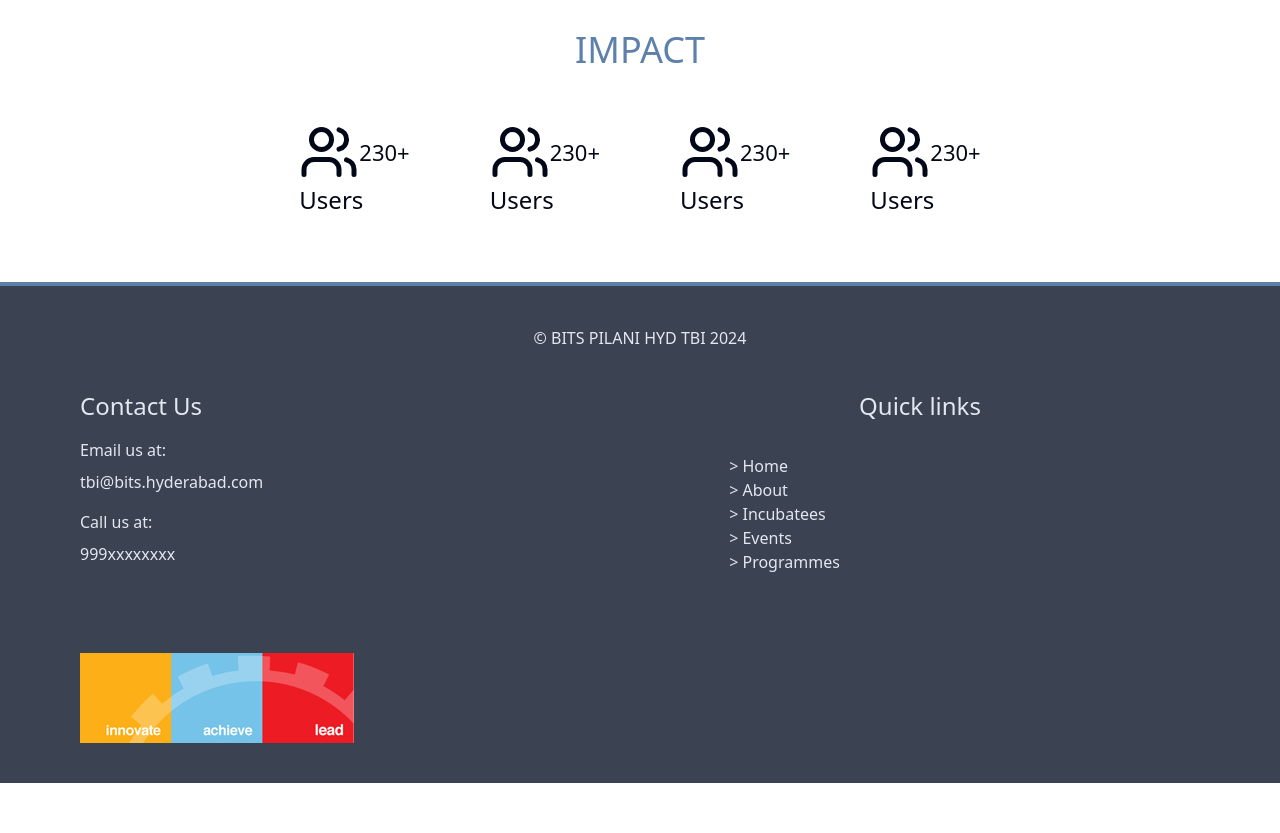
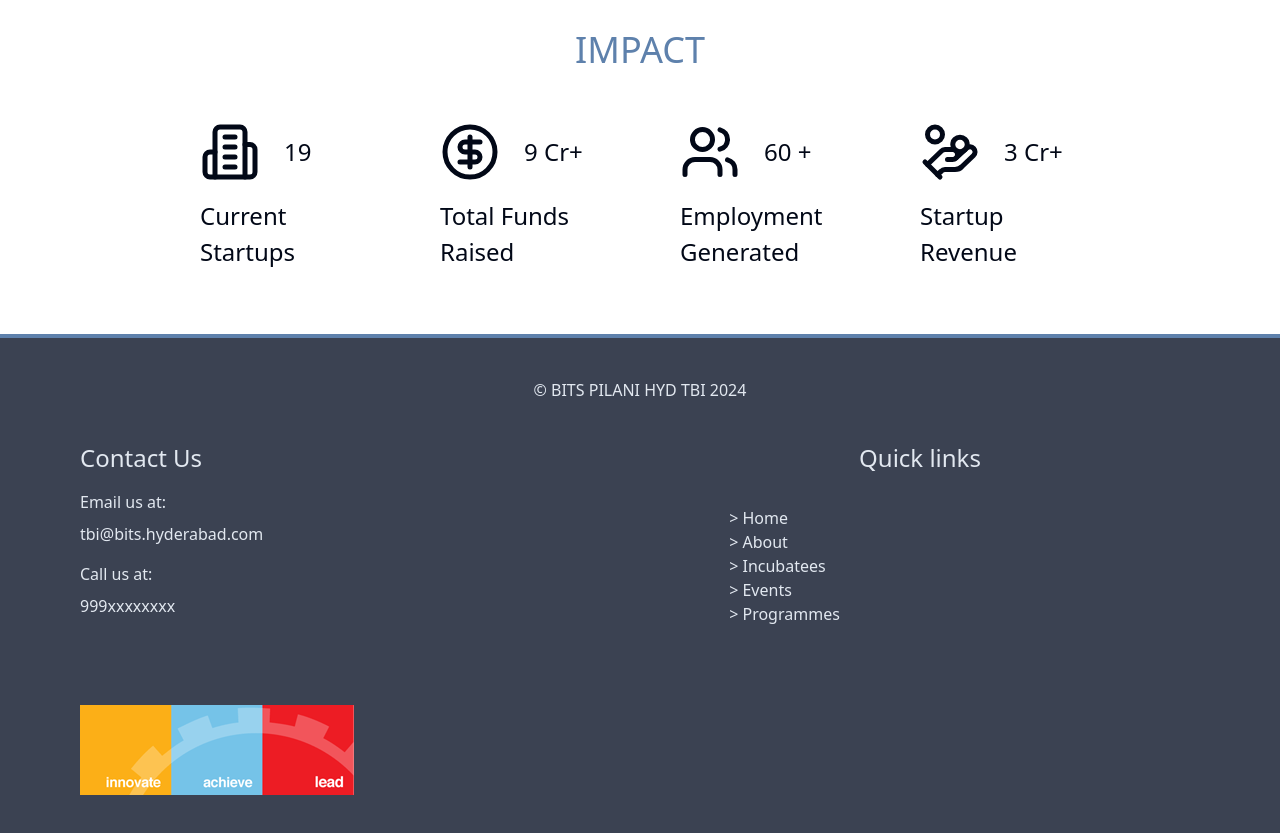
Before and after one commit to tbi-bphc/TBI-Website, an Astro site: page / in a window 1280 px wide. Shown: the part 2400-3233 px from the top of the page. Before the commit the page ends 3183 px from the top, so only its background shows below. Built offline with nearby package versions, Linux system fonts and the light colour scheme; Astro itself is replaced by a stand-in of ours; grey boxes are pictures that could not be loaded.

Commit message:
feat: add TBI statistics in impact

```diff
--- a/src/components/carousel/impact.tsx
+++ b/src/components/carousel/impact.tsx
@@ -1,18 +1,26 @@
 import { Users } from "lucide-react"
+import { Building2 } from "lucide-react"
+import { HandCoins } from "lucide-react"
+import { CircleDollarSign } from "lucide-react"
 
 interface ImpactItem {
     title:string,
     number:number,
+    icon: string,
+    text: string,
 }
 
-function ImpactItem( {title, number}:ImpactItem){
+function ImpactItem( {title, number, icon, text}:ImpactItem){
     return (
         <div>
-          <div style={{ display: "flex" }}>
-            <Users size={60} />
-            <p style={{ margin: "auto", fontSize: "22px" }}>230+</p>
+          <div className="flex mb-4">
+            {icon ==="Users"?<Users size={60} />:<></>}
+            {icon ==="Building2"?<Building2 size={60} />:<></>}
+            {icon ==="HandCoins"?<HandCoins size={60} />:<></>}
+            {icon ==="CircleDollarSign"?<CircleDollarSign size={60} />:<></>}
+            <p className="text-2xl my-auto ml-6">{number} {text}</p>
           </div>
-          <div style={{ fontSize: "24px" }}>Users</div>
+          <div style={{ fontSize: "24px" }}>{title}</div>
         </div>
     )
 }
@@ -20,10 +28,10 @@ function ImpactItem( {title, number}:ImpactItem){
 export function ImpactCarousel(){
     return(
         <div className="grid md:grid-cols-4 grid-cols-2 gap-10 md:gap-20">
-            <ImpactItem title="Users" number={60}/>
-            <ImpactItem title="Users" number={60}/>
-            <ImpactItem title="Users" number={60}/>
-            <ImpactItem title="Users" number={60}/>
+            <ImpactItem title="Current Startups" number={19} icon="Building2" text={''}/>
+            <ImpactItem title="Total Funds Raised" number={9} icon="CircleDollarSign" text={'Cr+'}/>
+            <ImpactItem title="Employment Generated" number={60} icon="Users" text="+"/>
+            <ImpactItem title="Startup Revenue" number={3} icon="HandCoins" text="Cr+"/>
         </div>
     )
 }
```
